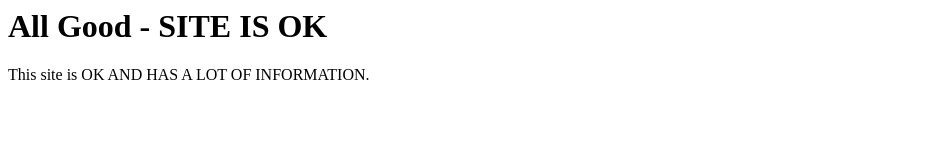
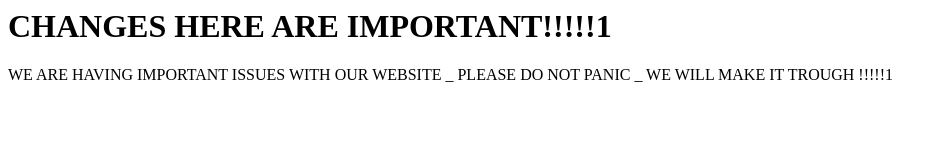
Before and after one commit to mesesanb/fluxguard-defacement-poc, a plain HTML site: page index.html in a window 1280 px wide. Shown: the whole page, without its empty margins (0-945 px from the left). Drawn offline with Linux system fonts and the light colour scheme.

Commit message:
Update header and message for site status

```diff
--- a/index.html
+++ b/index.html
@@ -1,6 +1,6 @@
 <body>
   <main>
-    <h1>All Good - SITE IS OK </h1>
-    <p>This site is OK AND HAS A LOT OF INFORMATION.</p>
+    <h1>CHANGES HERE ARE IMPORTANT!!!!!1 </h1>
+    <p>WE ARE HAVING IMPORTANT ISSUES WITH OUR WEBSITE _ PLEASE DO NOT PANIC _ WE WILL MAKE IT TROUGH !!!!!1</p>
   </main>
 </body>
```
